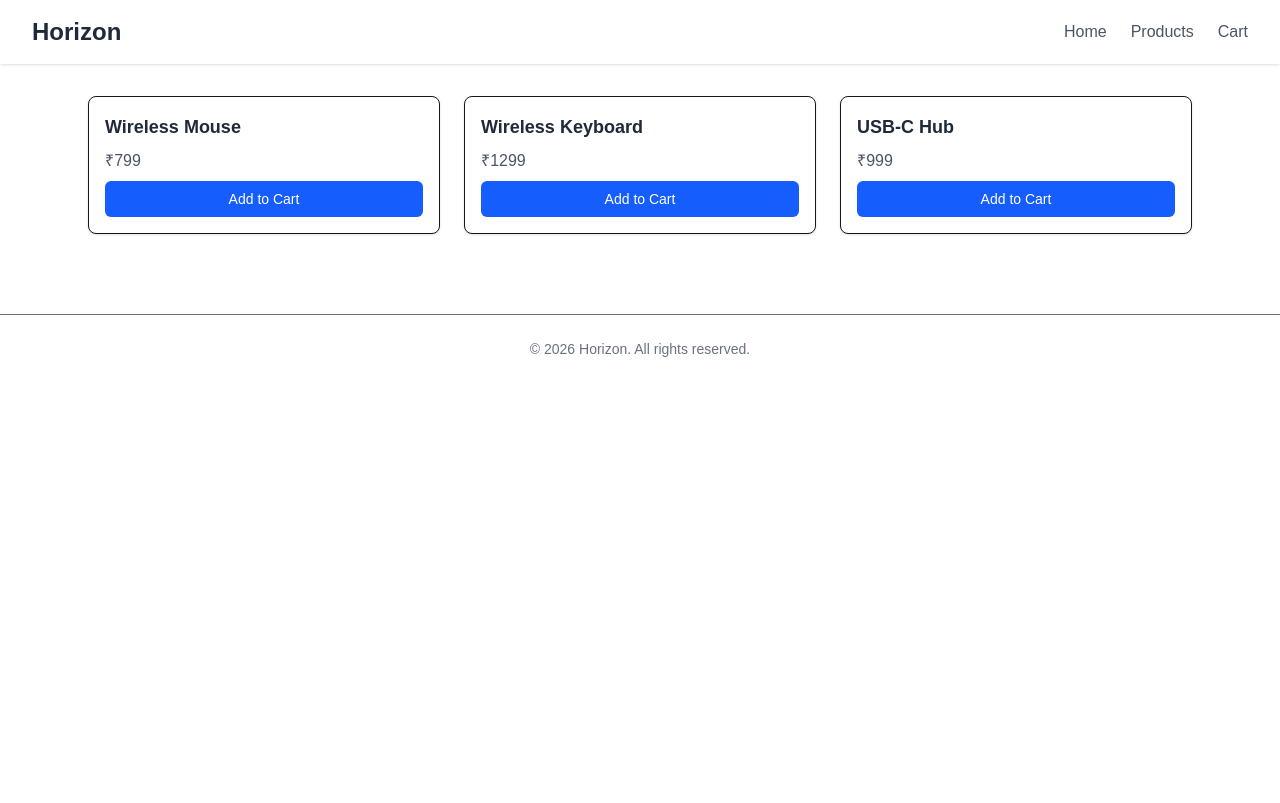
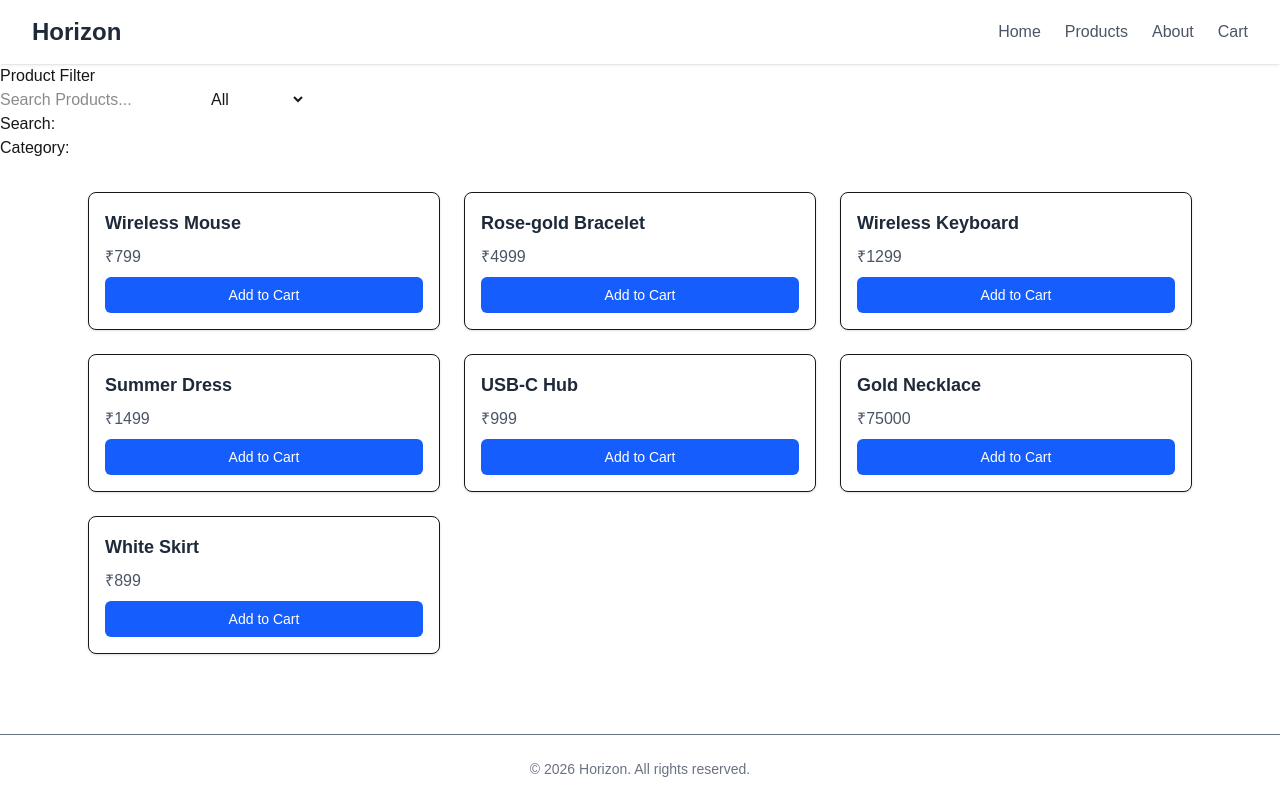
Before and after one commit to DikshaParab/E-Commerce_Website, a Next.js app: page / in a window 1280 px wide. Built offline with nearby package versions, Linux system fonts and the light colour scheme.

Commit message:
Products added

```diff
--- a/app/Header.tsx
+++ b/app/Header.tsx
@@ -5,6 +5,7 @@ const Header = () => {
       <nav className="flex gap-6 text-gray-600 font-medium">
         <span className="cursor-pointer hover:text-gray-900">Home</span>
         <span className="cursor-pointer hover:text-gray-900">Products</span>
+        <span className="cursor-pointer hover:text-gray-900">About</span>
         <span className="cursor-pointer hover:text-gray-900">Cart</span>
       </nav>
     </header>
--- /dev/null
+++ b/app/components/ProductFilter.tsx
@@ -0,0 +1,31 @@
+"use client"
+
+import { useState } from "react";
+
+const ProductFilter = () => {
+    const [search, setSearch] = useState("");
+    const [category, setCategory] = useState("All");
+
+    return (
+        <div>
+            <h2>Product Filter</h2>
+            <input type="text"
+            placeholder="Search Products..."
+            value={search}
+            onChange={(event) => setSearch(event.target.value)}/>
+
+            <select value={category}
+            onChange={(event) => setCategory(event.target.value)}>
+                <option value="All">All</option>
+                <option value="Electronics">Electronics</option>
+                <option value="Clothes">Clothes</option>
+                <option value="Jewellery">Jewellery</option>
+            </select>
+
+            <p>Search: </p>
+            <p>Category: </p>
+        </div>
+    );
+};
+
+export default ProductFilter;
--- a/app/page.tsx
+++ b/app/page.tsx
@@ -2,11 +2,16 @@ import Header from "./Header";
 import Footer from "./Footer";
 import Wrapper from "./components/Wrapper";
 import ProductCard from "./components/ProductCard";
+import ProductFilter from "./components/ProductFilter";
 
 const Products = [
-  {id:1, name: "Wireless Mouse", price:799},
-  {id:2, name: "Wireless Keyboard", price: 1299},
-  {id:3, name: "USB-C Hub", price: 999},
+  {id:1, name: "Wireless Mouse", price:799, category: "Electronics"},
+  {id:2, name: "Rose-gold Bracelet", price: 4999, category:"Jewellery"},
+  {id:3, name: "Wireless Keyboard", price: 1299, category: "Electronics"},
+  {id:4, name: "Summer Dress", price: 1499, category: "Clothes"},
+  {id:5, name: "USB-C Hub", price: 999, category: "Electronics"},
+  {id:6, name: "Gold Necklace", price: 75000, category: "Jewellery"},
+  {id:7, name: "White Skirt", price: 899, category: "Clothes"},
 ]
 
 export default function Home() {
@@ -14,6 +19,7 @@ export default function Home() {
     <>
       <Header />
       <main>
+        <ProductFilter/>
         <Wrapper>
           {Products.map((product) => (
             <ProductCard key={product.id} name={product.name} price={product.price}/>
```
